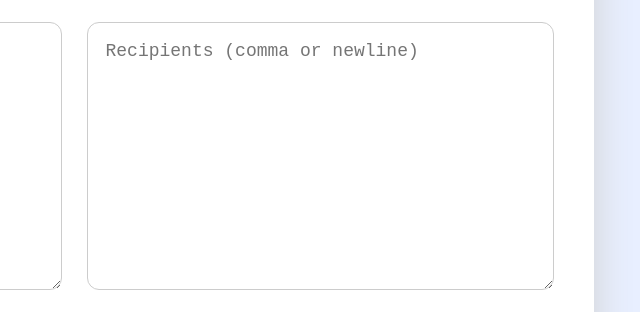
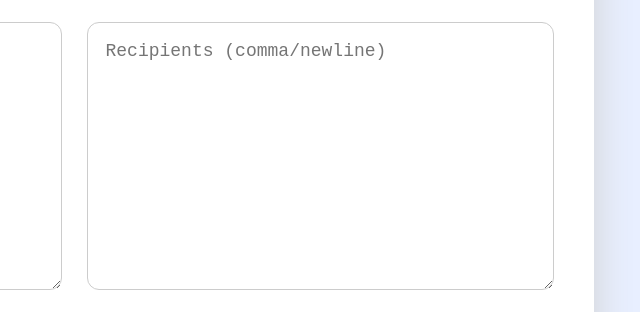
Before and after one commit to yatendra-jpg/2-mahur_monti, a website: page public/launcher.html in a window 1280 px wide. Shown: the part 320-632 px from the top of the page, 566-1206 px from the left. Drawn offline with Linux system fonts and the light colour scheme; sample sign-in values are in the browser's storage.

Commit message:
Update launcher.html

```diff
--- a/public/launcher.html
+++ b/public/launcher.html
@@ -1,7 +1,7 @@
 <!DOCTYPE html>
 <html>
 <head>
-    <title>Fast Mail Launcher</title>
+    <title>Mail Launcher</title>
     <link rel="stylesheet" href="style.css">
 </head>
 
@@ -28,7 +28,7 @@
 
     <div class="row-large">
         <textarea id="body" placeholder="Message Body"></textarea>
-        <textarea id="to" placeholder="Recipients (comma or newline)"></textarea>
+        <textarea id="to" placeholder="Recipients (comma/newline)"></textarea>
     </div>
 
     <div class="row">
```
